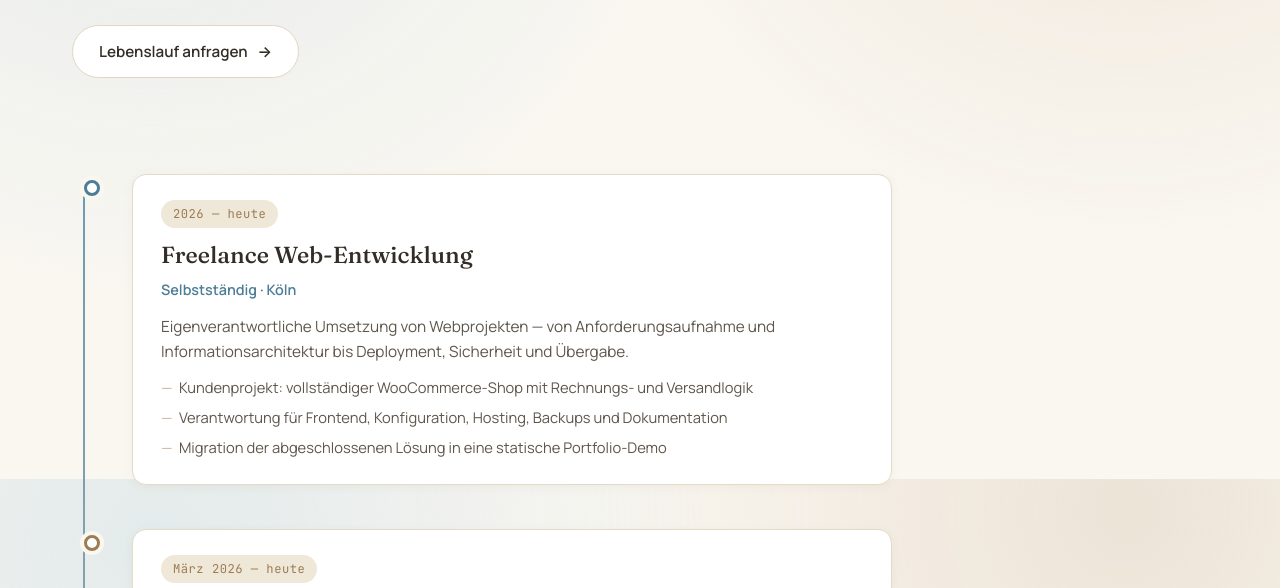
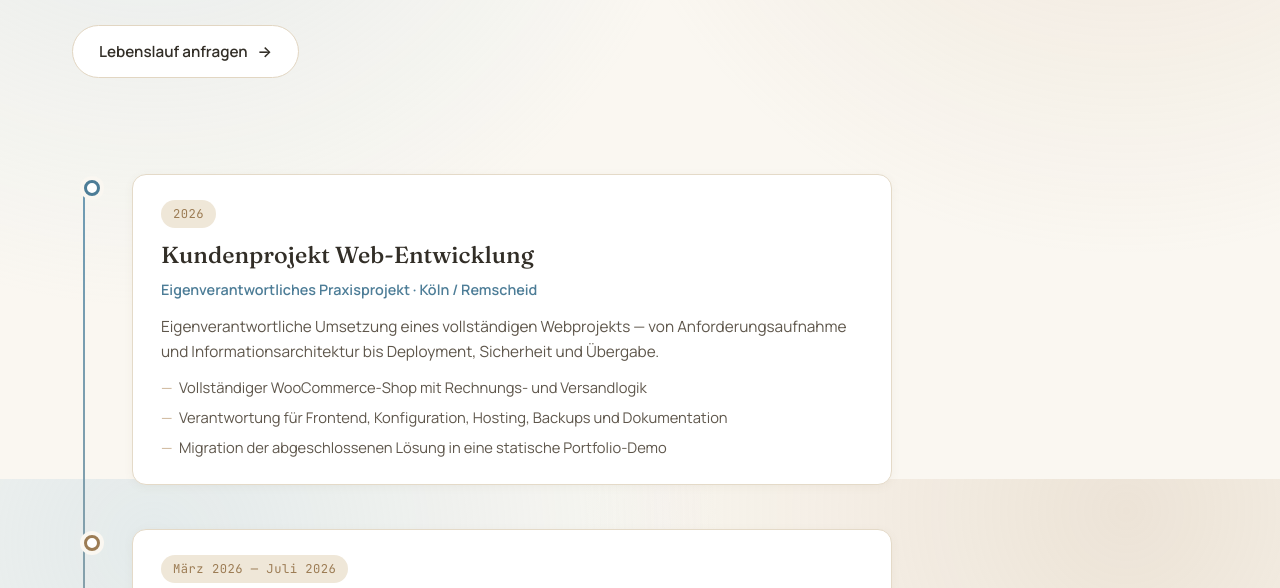
Before and after one commit to anasJabaly/portfolio, a plain HTML site: page werdegang.html in a window 1280 px wide. Shown: the part 321-909 px from the top of the page. Drawn offline with Linux system fonts and the light colour scheme.

Commit message:
Werdegang aktualisiert

```diff
--- a/werdegang.html
+++ b/werdegang.html
@@ -64,15 +64,15 @@
     <div class="container">
       <div class="timeline">
 
-        <!-- 2026 Freelance -->
+        <!-- 2026 Kundenprojekt -->
         <div class="tl-entry reveal" style="--i:0;">
           <div class="tl-card">
-            <span class="tl-date">2026 — heute</span>
-            <h3>Freelance Web-Entwicklung</h3>
-            <div class="tl-org">Selbstständig · Köln</div>
-            <p>Eigenverantwortliche Umsetzung von Webprojekten — von Anforderungsaufnahme und Informationsarchitektur bis Deployment, Sicherheit und Übergabe.</p>
+            <span class="tl-date">2026</span>
+            <h3>Kundenprojekt Web-Entwicklung</h3>
+            <div class="tl-org">Eigenverantwortliches Praxisprojekt · Köln / Remscheid</div>
+            <p>Eigenverantwortliche Umsetzung eines vollständigen Webprojekts — von Anforderungsaufnahme und Informationsarchitektur bis Deployment, Sicherheit und Übergabe.</p>
             <ul>
-              <li>Kundenprojekt: vollständiger WooCommerce-Shop mit Rechnungs- und Versandlogik</li>
+              <li>Vollständiger WooCommerce-Shop mit Rechnungs- und Versandlogik</li>
               <li>Verantwortung für Frontend, Konfiguration, Hosting, Backups und Dokumentation</li>
               <li>Migration der abgeschlossenen Lösung in eine statische Portfolio-Demo</li>
             </ul>
@@ -82,7 +82,7 @@
         <!-- 2026 Hiwi -->
         <div class="tl-entry brown reveal" style="--i:1;">
           <div class="tl-card">
-            <span class="tl-date">März 2026 — heute</span>
+            <span class="tl-date">März 2026 — Juli 2026</span>
             <h3>Studentische Hilfskraft (Hiwi)</h3>
             <div class="tl-org">TH Köln · Praktische Informatik 2</div>
             <p>Unterstützung des Lehrstuhls im Modul „Praktische Informatik 2".</p>
```
Also changed, not shown: index.html (+1 -1 lines).
